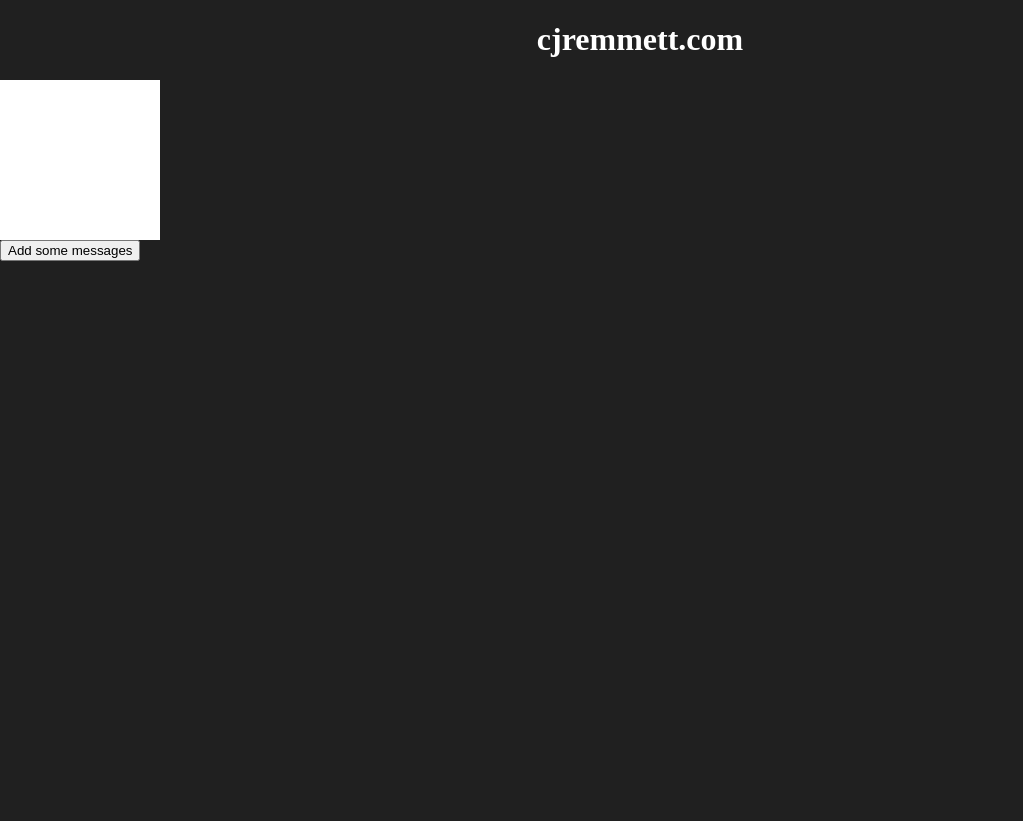
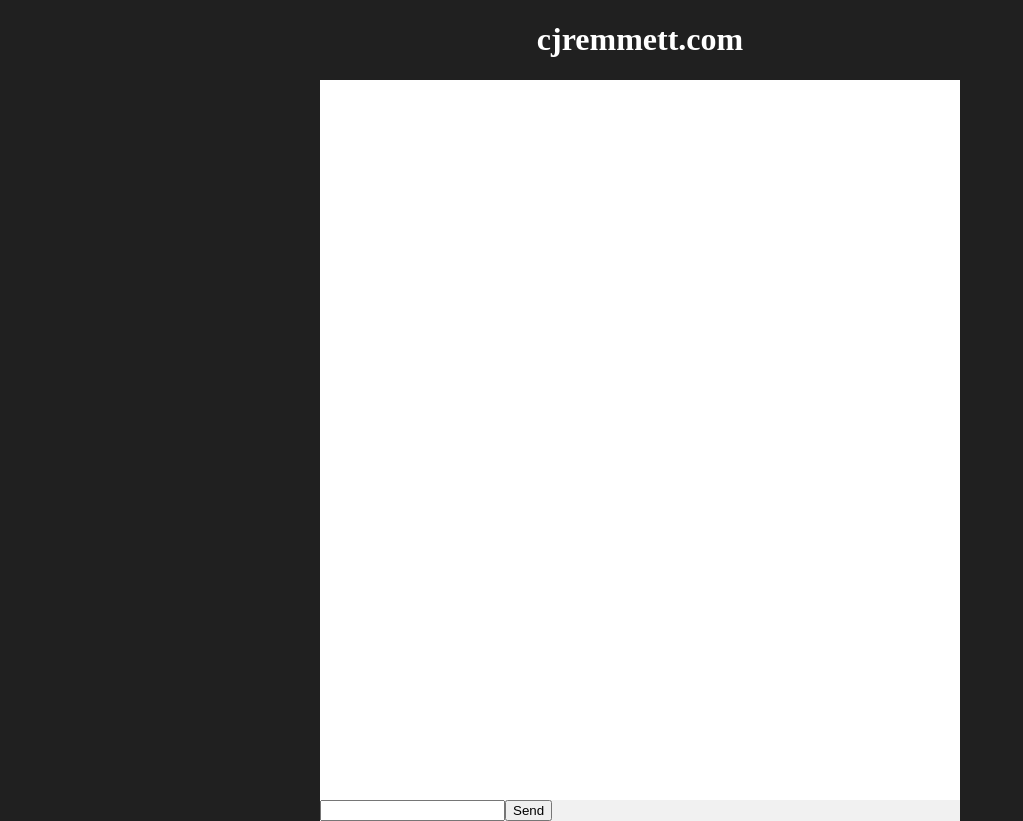
Before and after one commit to cjremmett/ai-frontend, a Next.js app: page / in a window 1280 px wide. Shown: the whole page, without its empty margins (0-1023 px from the left). Before the commit the page ends 800 px from the top, so only its background shows below. Built offline with nearby package versions, Linux system fonts and the light colour scheme.

Commit message:
test chat interface

```diff
--- /dev/null
+++ b/components/ChatWindow/ChatInputBox.css
@@ -0,0 +1,5 @@
+.ChatInputForm {
+  margin: auto;
+  width: 50%;
+  background-color: #f1f1f1;
+}
--- /dev/null
+++ b/components/ChatWindow/ChatInputBox.js
@@ -0,0 +1,13 @@
+
+import './ChatInputBox.css';
+
+export default function ChatInputBox({ handleSubmit, userInputButtonIsDisabled }) {
+    return (
+    <>
+      <form className="ChatInputForm" onSubmit={ handleSubmit }>
+        <input type="text" name="userInput"></input>
+        <button type="submit" disabled={ userInputButtonIsDisabled }>Send</button>
+      </form>
+    </>
+  );
+}
--- a/components/ChatWindow/ChatMessagesView.css
+++ b/components/ChatWindow/ChatMessagesView.css
@@ -1,9 +1,9 @@
 .MessagesView {
-  width:150px;
-  height:150px;
-  line-height:3em;
+  margin:auto;
+  width: 50%;
+  height:45em;
+  line-height:2em;
   overflow:scroll;
-  padding:5px;
   background-color: white;
 }
 
--- /dev/null
+++ b/components/ChatWindow/ChatMessagesView.js
@@ -0,0 +1,15 @@
+
+import './ChatMessagesView.css';
+
+export default function ChatWindow({ messages }) {
+
+  return (
+    <>
+      <div className = "MessagesView">
+        { messages.map((message) => (
+          <div key={ message.key } className={message.isSystemMessage ? "SystemMessage" : "UserMessage"}>{ message.content }</div>
+        ))}
+      </div>
+    </>
+  );
+}
--- a/components/ChatWindow/ChatMessagesView.tsx
+++ /dev/null
@@ -1,18 +0,0 @@
-
-import './ChatMessagesView.css';
-import classNames from 'classnames';
-import { MessageToDisplay } from './ChatWindow';
-
-export default function ChatWindow({ messages }: { messages: MessageToDisplay[] }) {
-  const messagesList = messages.map( (message) =>
-    <div key={ message.key } className={message.isSystemMessage ? "SystemMessage" : "UserMessage"}>{ message.content }</div>
-  );
-
-  return (
-    <>
-      <div className = "MessagesView">
-        { messagesList }
-      </div>
-    </>
-  );
-}
--- /dev/null
+++ b/components/ChatWindow/ChatWindow.js
@@ -0,0 +1,47 @@
+
+'use client';
+
+import './ChatWindow.css';
+import ChatMessagesView from './ChatMessagesView';
+
+import React, { useState } from 'react';
+import ChatInputBox from './ChatInputBox';
+
+
+export default function ChatWindow() {
+  const [messagesToDisplay, setMessagesToDisplay] = useState([]);
+  const [userInputButtonIsDisabled, setUserInputButtonIsDisabled] = useState(false);
+
+  async function handleSubmit(event) {
+    event.preventDefault();
+    setUserInputButtonIsDisabled(true);
+    let messagesSnapshot = messagesToDisplay;
+
+    const form = event.target;
+    const userInput = form.elements.namedItem("userInput");
+
+    messagesSnapshot.push({key: messagesSnapshot.length, content: userInput.value, isSystemMessage: false });
+    setMessagesToDisplay(messagesSnapshot);
+    userInput.value = '';
+
+    const url = 'https://cjremmett.com/flask/ai-tools/get-dummy-message';
+    const response = await fetch(url);
+    if(response.ok) {
+      const body = await response.json();
+      messagesSnapshot.push({ key: messagesSnapshot.length, content: body.message, isSystemMessage: true })
+      setMessagesToDisplay(messagesSnapshot);
+    }
+    else {
+      console.error('Error fetching data:', response.statusText);
+    }
+
+    setUserInputButtonIsDisabled(false);
+  }
+
+  return (
+    <>
+      <ChatMessagesView messages={ messagesToDisplay } />
+      <ChatInputBox handleSubmit={ handleSubmit } userInputButtonIsDisabled={ userInputButtonIsDisabled }/>
+    </>
+  );
+}
--- a/components/ChatWindow/ChatWindow.tsx
+++ /dev/null
@@ -1,35 +0,0 @@
-
-'use client';
-
-import './ChatWindow.css';
-import ChatMessagesView from './ChatMessagesView';
-
-import React, { useState } from 'react';
-
-
-export interface MessageToDisplay {
-  key: number;
-  isUserMessage: boolean;
-  isSystemMessage: boolean
-  content: string;
-}
-
-export default function ChatWindow() {
-  const [messagesToDisplay, setMessagesToDisplay] = useState([] as MessageToDisplay[]);
-
-  function handleButtonClick() {
-    setMessagesToDisplay([
-      { key: 0, isUserMessage: true, isSystemMessage: false, content: "Hello, how are you?" },
-      { key: 1, isUserMessage: false, isSystemMessage: true, content: "I'm fine, thank you!" },
-      { key: 2, isUserMessage: true, isSystemMessage: false, content: "What can you do?" },
-      { key: 3, isUserMessage: false, isSystemMessage: true, content: "I can help you with your questions." }
-    ]);
-  }
-
-  return (
-    <>
-      <ChatMessagesView messages={ messagesToDisplay } />
-      <button onClick={ handleButtonClick}>Add some messages</button>
-    </>
-  );
-}
```
